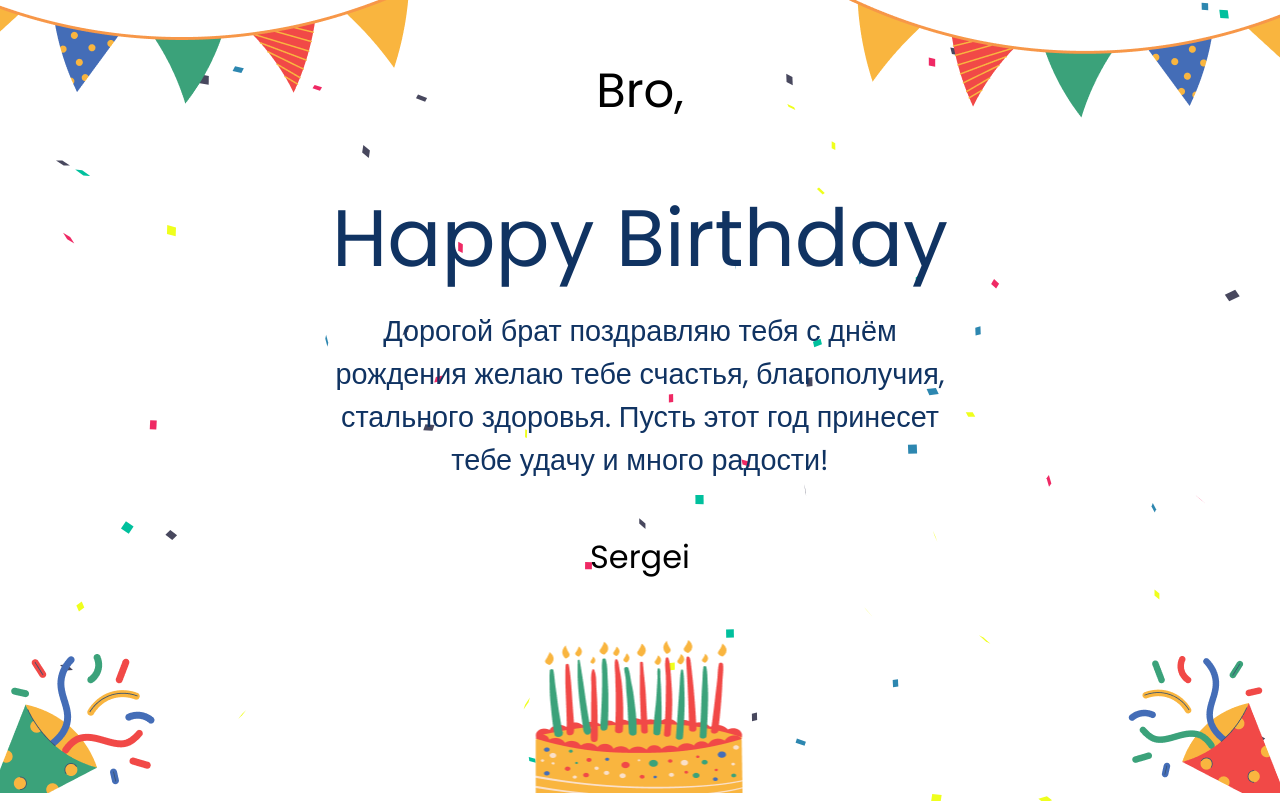
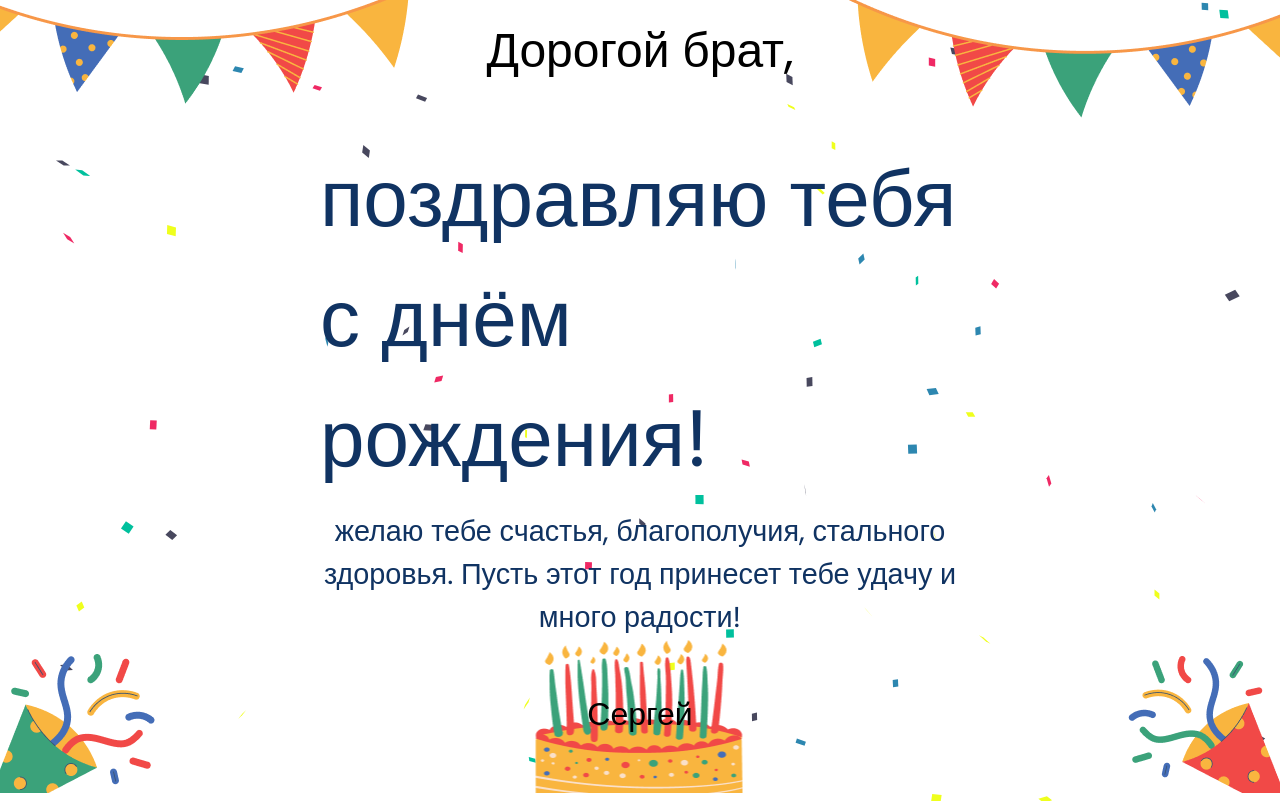
Before and after one commit to hardWorker57/Birthday-website, a plain HTML site: page index.html in a window 1280 px wide. Drawn offline with nearby package versions, Linux system fonts and the light colour scheme; a web font is replaced by a local one.

Commit message:
text-final

```diff
--- a/index.html
+++ b/index.html
@@ -19,10 +19,10 @@
     </div>
 
     <div class="text">
-        <div class="title">Bro,</div> <br>
-        <div class="main_title">Happy Birthday</div>
-        <div class="wishes">Дорогой брат поздравляю тебя с днём рождения желаю тебе счастья, благополучия, стального здоровья. Пусть этот год принесет тебе удачу и много радости! </div> <br>
-        <div class="from">Sergei</div>
+        <div class="title">Дорогой брат,</div> <br>
+        <div class="main_title">поздравляю тебя с днём рождения!</div>
+        <div class="wishes">желаю тебе счастья, благополучия, стального здоровья. Пусть этот год принесет тебе удачу и много радости! </div> <br>
+        <div class="from">Сергей</div>
     </div>
     <div class="picture_bottom">
         <div class="picture_bottom_item_1 pic"><img src="./images/Group 3.png" alt="" srcset=""></div>
```
